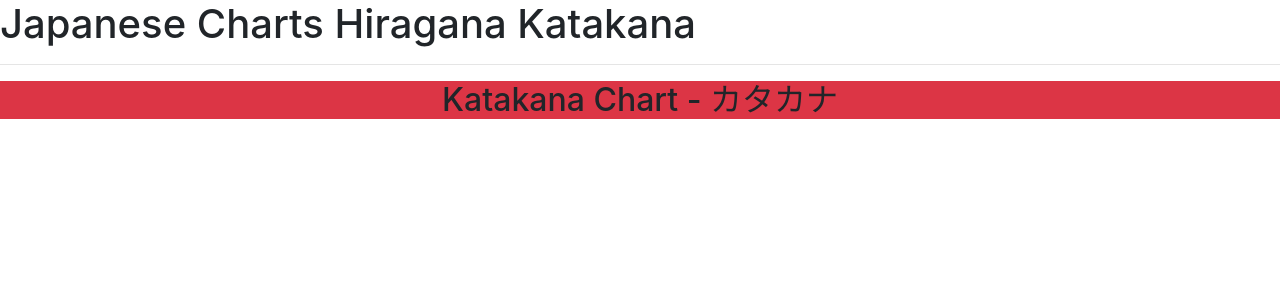
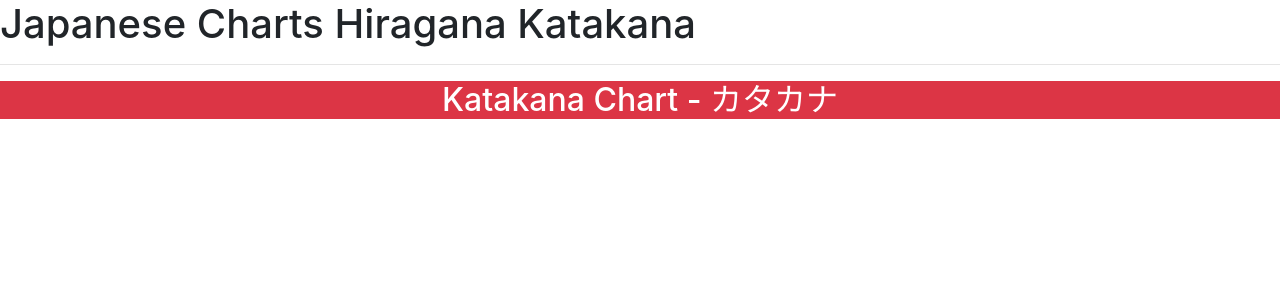
Before and after one commit to dvul95/jp-project, an Angular app: page / in a window 1280 px wide. Shown: the top 300 px of the page. Built offline with nearby package versions, Linux system fonts and the light colour scheme.

Commit message:
added  header to white

```diff
--- a/src/app/katakana/katakana.component.html
+++ b/src/app/katakana/katakana.component.html
@@ -1 +1 @@
-<h2 class=" text text-center bg bg-danger">Katakana Chart - カタカナ</h2>
+<h2 class=" text text-center text-white bg bg-danger">Katakana Chart - カタカナ</h2>
```
